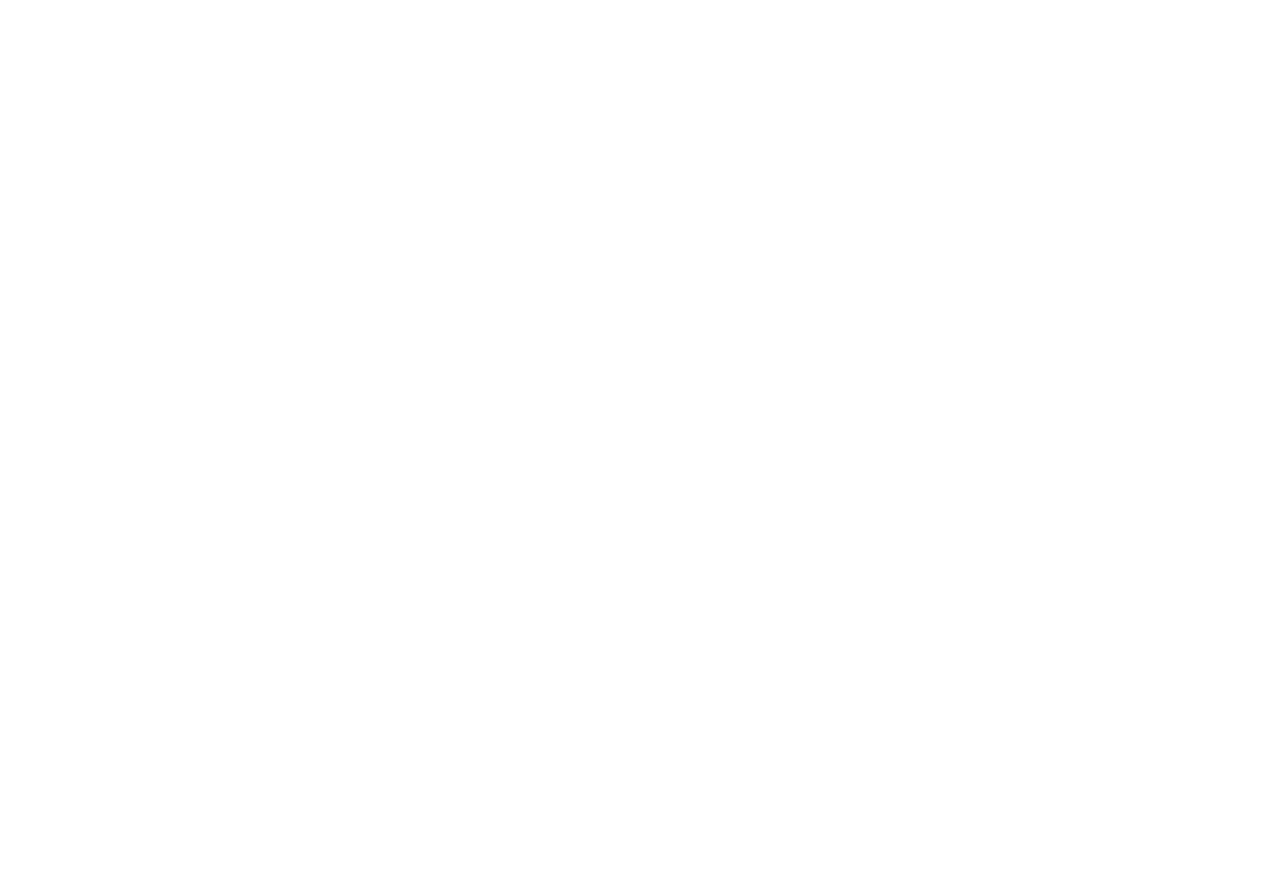
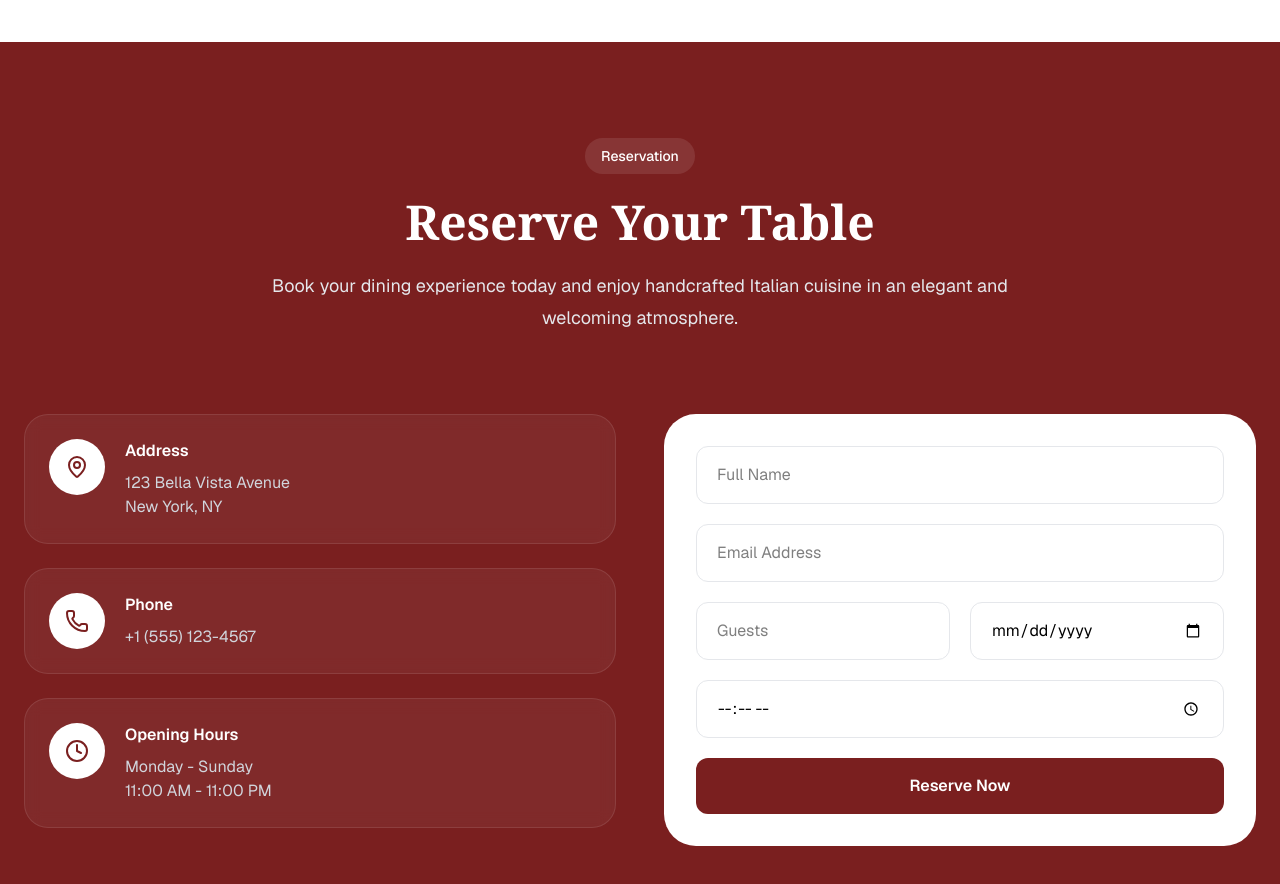
Before and after one commit to wwilliamsantana/bella-vista-restaurant, a Next.js app: page / in a window 1280 px wide. Shown: the part 5260-6144 px from the top of the page. Before the commit the page ends 5302 px from the top, so only its background shows below. Built offline with nearby package versions, Linux system fonts and the light colour scheme.

Commit message:
feat: Reservation Complete 'Componentization'

```diff
--- a/src/app/page.tsx
+++ b/src/app/page.tsx
@@ -3,6 +3,7 @@
 import { Hero } from "@/components/hero/Hero";
 import { Menu } from "@/components/menu/Menu";
 import { Navbar } from "@/components/navbar/Navbar";
+import { Reservation } from "@/components/reservation/Reservation";
 import { Specialties } from "@/components/specialties/Specialties";
 import { Testimonials } from "@/components/testimonials/Testimonials";
 
@@ -18,6 +19,7 @@
         <Menu />
         <Gallery />
         <Testimonials />
+        <Reservation />
       </main>
     </>
   );
--- /dev/null
+++ b/src/components/reservation/Reservation.tsx
@@ -0,0 +1,19 @@
+import { ReservationContent } from "./ReservationContent";
+import { ReservationForm } from "./ReservationForm";
+import { ReservationInfo } from "./ReservationInfo";
+
+export function Reservation() {
+  return (
+    <section id="reservation" className="bg-[#7A1F1F] py-24">
+      <div className="mx-auto max-w-7xl px-6">
+        <ReservationContent />
+
+        <div className="mt-20 grid gap-12 lg:grid-cols-2">
+          <ReservationInfo />
+
+          <ReservationForm />
+        </div>
+      </div>
+    </section>
+  );
+}
--- /dev/null
+++ b/src/components/reservation/ReservationContent.tsx
@@ -0,0 +1,28 @@
+"use client";
+
+import { motion } from "framer-motion";
+
+export function ReservationContent() {
+  return (
+    <motion.div
+      initial={{ opacity: 0, y: 25 }}
+      whileInView={{ opacity: 1, y: 0 }}
+      viewport={{ once: true }}
+      transition={{ duration: 0.6 }}
+      className="mx-auto max-w-3xl text-center"
+    >
+      <span className="inline-flex rounded-full bg-white/10 px-4 py-2 text-sm font-medium text-white">
+        Reservation
+      </span>
+
+      <h2 className="mt-6 font-serif text-5xl font-bold text-white">
+        Reserve Your Table
+      </h2>
+
+      <p className="mt-6 text-lg leading-8 text-gray-200">
+        Book your dining experience today and enjoy handcrafted Italian cuisine
+        in an elegant and welcoming atmosphere.
+      </p>
+    </motion.div>
+  );
+}
--- /dev/null
+++ b/src/components/reservation/ReservationForm.tsx
@@ -0,0 +1,59 @@
+"use client";
+
+import { motion } from "framer-motion";
+
+export function ReservationForm() {
+  function handleSubmit(e: React.FormEvent) {
+    e.preventDefault();
+
+    alert("Reservation request sent!");
+  }
+
+  return (
+    <motion.form
+      onSubmit={handleSubmit}
+      initial={{ opacity: 0, x: 25 }}
+      whileInView={{ opacity: 1, x: 0 }}
+      viewport={{ once: true }}
+      transition={{ duration: 0.6 }}
+      className="space-y-5 rounded-4xl bg-white p-8"
+    >
+      <input
+        type="text"
+        placeholder="Full Name"
+        className="w-full rounded-xl border border-gray-200 px-5 py-4 outline-none transition focus:border-[#7A1F1F]"
+      />
+
+      <input
+        type="email"
+        placeholder="Email Address"
+        className="w-full rounded-xl border border-gray-200 px-5 py-4 outline-none transition focus:border-[#7A1F1F]"
+      />
+
+      <div className="grid gap-5 sm:grid-cols-2">
+        <input
+          type="number"
+          placeholder="Guests"
+          className="rounded-xl border border-gray-200 px-5 py-4 outline-none transition focus:border-[#7A1F1F]"
+        />
+
+        <input
+          type="date"
+          className="rounded-xl border border-gray-200 px-5 py-4 outline-none transition focus:border-[#7A1F1F]"
+        />
+      </div>
+
+      <input
+        type="time"
+        className="w-full rounded-xl border border-gray-200 px-5 py-4 outline-none transition focus:border-[#7A1F1F]"
+      />
+
+      <button
+        type="submit"
+        className="w-full rounded-xl bg-[#7A1F1F] py-4 font-semibold text-white transition hover:scale-[1.02]"
+      >
+        Reserve Now
+      </button>
+    </motion.form>
+  );
+}
--- /dev/null
+++ b/src/components/reservation/ReservationInfo.tsx
@@ -0,0 +1,35 @@
+"use client";
+
+import { info } from "@/data/info";
+import { motion } from "framer-motion";
+
+export function ReservationInfo() {
+  return (
+    <motion.div
+      initial={{ opacity: 0, x: -25 }}
+      whileInView={{ opacity: 1, x: 0 }}
+      viewport={{ once: true }}
+      transition={{ duration: 0.6 }}
+      className="space-y-6"
+    >
+      {info.map((item) => (
+        <div
+          key={item.title}
+          className="flex gap-5 rounded-3xl border border-white/10 bg-white/5 p-6 backdrop-blur-sm"
+        >
+          <div className="flex h-14 w-14 items-center justify-center rounded-full bg-white text-[#7A1F1F]">
+            <item.icon size={24} />
+          </div>
+
+          <div>
+            <h3 className="font-semibold text-white">{item.title}</h3>
+
+            <p className="mt-2 whitespace-pre-line text-gray-300">
+              {item.description}
+            </p>
+          </div>
+        </div>
+      ))}
+    </motion.div>
+  );
+}
--- /dev/null
+++ b/src/data/info.ts
@@ -0,0 +1,19 @@
+import { MapPin, Phone, Clock } from "lucide-react";
+
+export const info = [
+  {
+    icon: MapPin,
+    title: "Address",
+    description: "123 Bella Vista Avenue\nNew York, NY",
+  },
+  {
+    icon: Phone,
+    title: "Phone",
+    description: "+1 (555) 123-4567",
+  },
+  {
+    icon: Clock,
+    title: "Opening Hours",
+    description: "Monday - Sunday\n11:00 AM - 11:00 PM",
+  },
+];
```
